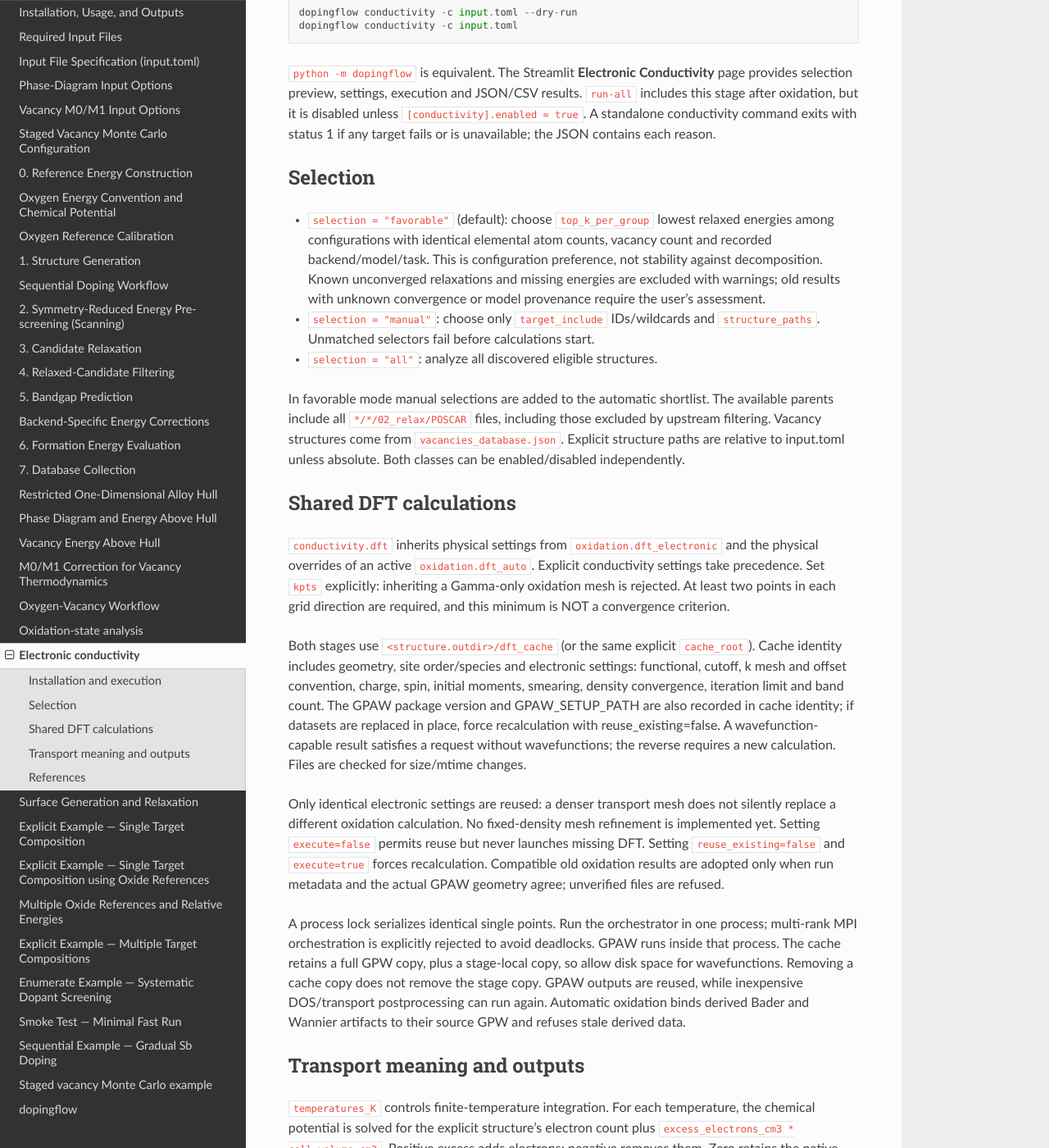
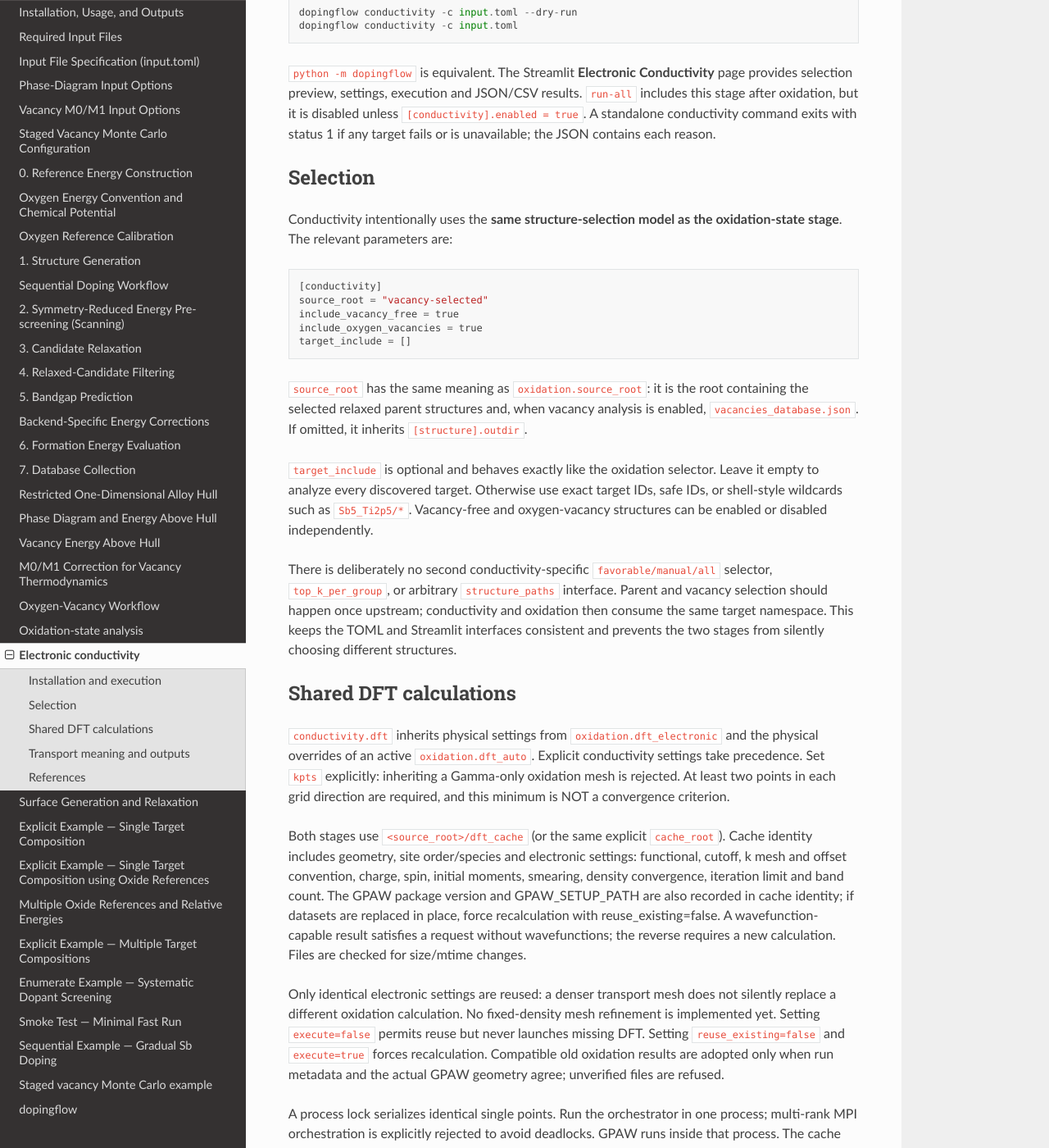
Before and after one commit to KazemZh/dopingflow, a Sphinx documentation site: the page built from docs/source/methods/conductivity.rst, in a window 1280 px wide and 1400 px high, scrolled down 819 px. Shown: the whole window at 82% size. Built offline with Sphinx 7.4.7 and the Read the Docs theme 3.1.0, drawn with Linux system fonts in a browser that asks for light colours; some of the changed text lies outside the part shown.

Commit message:
Align conductivity documentation with oxidation target selection

```diff
--- a/docs/source/methods/conductivity.rst
+++ b/docs/source/methods/conductivity.rst
@@ -41,21 +41,30 @@ status 1 if any target fails or is unavailable; the JSON contains each reason.
 Selection
 ---------
 
-* ``selection = "favorable"`` (default): choose ``top_k_per_group`` lowest relaxed
-  energies among configurations with identical elemental atom counts, vacancy
-  count and recorded backend/model/task. This is configuration preference, not
-  stability against decomposition. Known unconverged relaxations and missing
-  energies are excluded with warnings; old results with unknown convergence or
-  model provenance require the user's assessment.
-* ``selection = "manual"``: choose only ``target_include`` IDs/wildcards and
-  ``structure_paths``. Unmatched selectors fail before calculations start.
-* ``selection = "all"``: analyze all discovered eligible structures.
+Conductivity intentionally uses the **same structure-selection model as the
+oxidation-state stage**. The relevant parameters are::
 
-In favorable mode manual selections are added to the automatic shortlist.
-The available parents include all ``*/*/02_relax/POSCAR`` files, including those
-excluded by upstream filtering. Vacancy structures come from
-``vacancies_database.json``. Explicit structure paths are relative to input.toml
-unless absolute. Both classes can be enabled/disabled independently.
+    [conductivity]
+    source_root = "vacancy-selected"
+    include_vacancy_free = true
+    include_oxygen_vacancies = true
+    target_include = []
+
+``source_root`` has the same meaning as ``oxidation.source_root``: it is the root
+containing the selected relaxed parent structures and, when vacancy analysis is
+enabled, ``vacancies_database.json``. If omitted, it inherits
+``[structure].outdir``.
+
+``target_include`` is optional and behaves exactly like the oxidation selector.
+Leave it empty to analyze every discovered target. Otherwise use exact target IDs,
+safe IDs, or shell-style wildcards such as ``Sb5_Ti2p5/*``. Vacancy-free and
+oxygen-vacancy structures can be enabled or disabled independently.
+
+There is deliberately no second conductivity-specific ``favorable/manual/all``
+selector, ``top_k_per_group``, or arbitrary ``structure_paths`` interface. Parent
+and vacancy selection should happen once upstream; conductivity and oxidation then
+consume the same target namespace. This keeps the TOML and Streamlit interfaces
+consistent and prevents the two stages from silently choosing different structures.
 
 Shared DFT calculations
 -----------------------
@@ -66,7 +75,7 @@ conductivity settings take precedence. Set ``kpts`` explicitly: inheriting a
 Gamma-only oxidation mesh is rejected. At least two points in each grid
 direction are required, and this minimum is NOT a convergence criterion.
 
-Both stages use ``<structure.outdir>/dft_cache`` (or the same explicit
+Both stages use ``<source_root>/dft_cache`` (or the same explicit
 ``cache_root``). Cache identity includes geometry, site order/species and electronic
 settings: functional, cutoff, k mesh and offset convention, charge, spin,
 initial moments, smearing, density convergence, iteration limit and band count.
@@ -103,7 +112,7 @@ not a defect-equilibrium calculation.
 
 The results include:
 
-* ``selected_structures.json``: exact IDs, paths and selection-energy provenance.
+* ``selected_structures.json``: exact IDs, paths and shared target-selection provenance.
 * ``conductivity_results.json``: settings, warnings, per-target outcomes,
   GPAW paths/reuse and full Cartesian 3x3 conductivity/tau tensors.
 * ``conductivity.csv``: one row per target, temperature and excess density.
```
